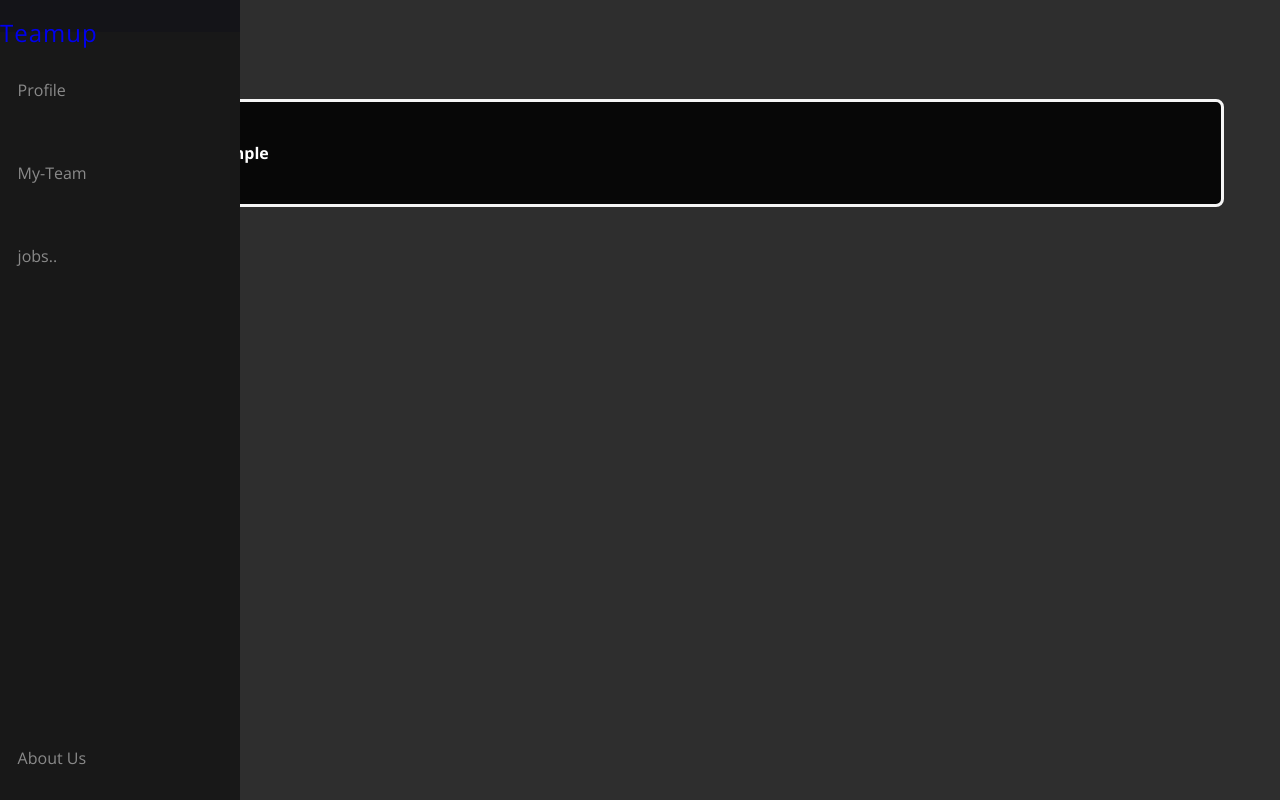
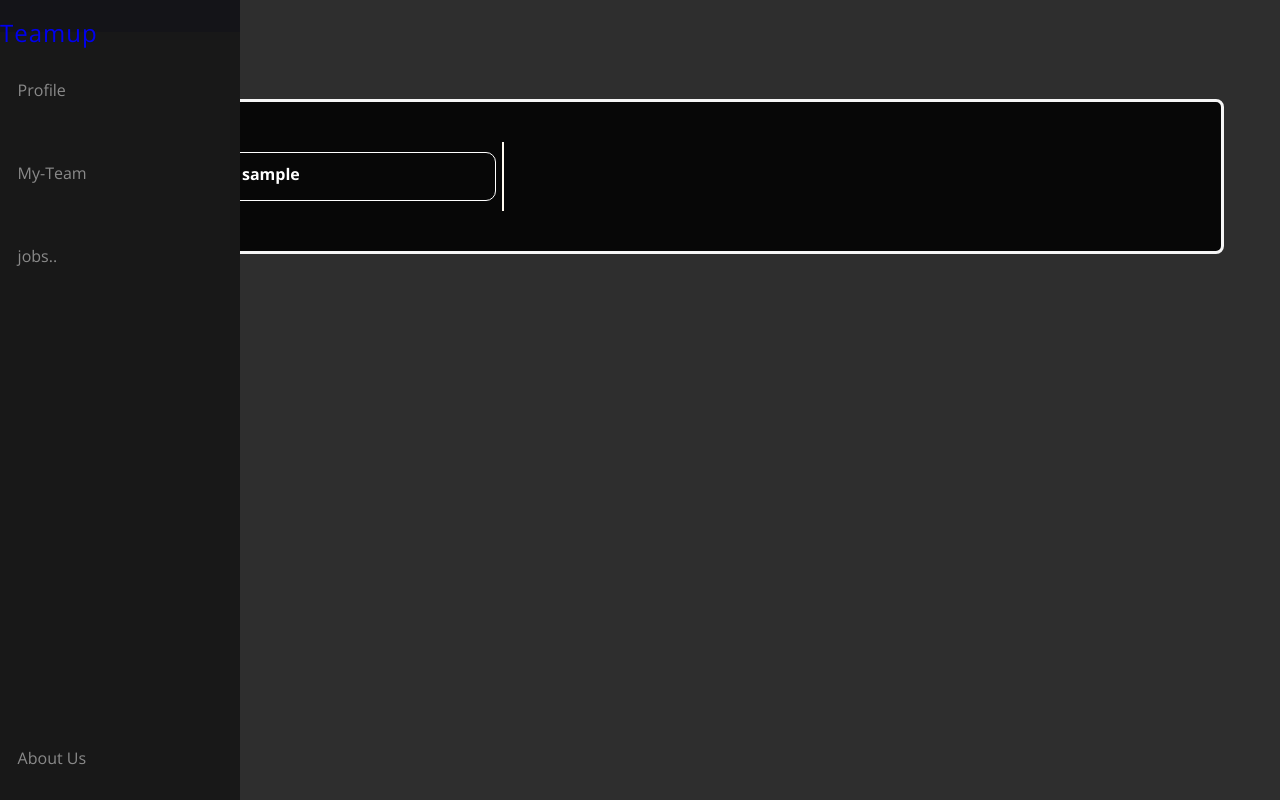
Before and after one commit to Amiram1544/Teamup, a Django app: template myteam/templates/myteam/pv.html in a window 1280 px wide. Run offline with Django 5.2, Linux system fonts and the light colour scheme; the template is opened without the code that fills it: values that come from a table or form of the project are taken from there, others are empty; the visitor is signed in with stand-in values (Sample User, id 1); data comes from the database, SQL or seed files in the repository.

Commit message:
Refactor: More stylings.

```diff
--- a/myteam/static/myteam/css/pv.css
+++ b/myteam/static/myteam/css/pv.css
@@ -20,6 +20,23 @@ h4 {
 }
 
 /* SideBar */
+.people {
+
+    padding: 10px 20px;
+    margin: 10px;
+    border: solid 1px #fff ;
+    width: 80%;
+    border-radius: 10px;
+}
+
+.people-info {
+    display: flex;
+    flex-direction: column;
+}
+.people-info strong {
+    padding-bottom: 5px;
+}
+
 .people a {
 
     display: inline-block;
@@ -30,6 +47,7 @@ h4 {
 }
 
 .people:hover a{
+
     text-shadow: 0 0 7px #fff, 0 0 10px #fff, 0 0 21px #fff;
     font-size: 20px;
 }
--- a/myteam/templates/myteam/pv.html
+++ b/myteam/templates/myteam/pv.html
@@ -12,17 +12,19 @@
             <div class="search">
 
             </div>
-            <div class="container">
-                <div class="people-container">
+            <div class="container" style="display: flex;">
+                <div class="people-container" style="width: 30%; border-right: 2px solid floralwhite;">
                     {% for user in users %}
                         <div class="people">
                             <a href="{% url 'myteam:pv-view' user.username %}" style="text-decoration: none;">
+                                <div class="people-info">
                                     <strong style="color: white; font-weight: bolder;">{{user.username}}</strong>
                                     <small style="font-size: 0.8rem; color: whitesmoke; padding-left: 5px;">
                                     {% with last_text=user.sent_directs.last.body|default_if_none:"" %}
                                         {{ last_text|truncatechars:15 }}
                                     {% endwith %}
                                         </small>
+                                </div>
                             </a>
                         </div>
                     {% endfor %}
```
Lines whose indentation alone changed are shown as unchanged.
